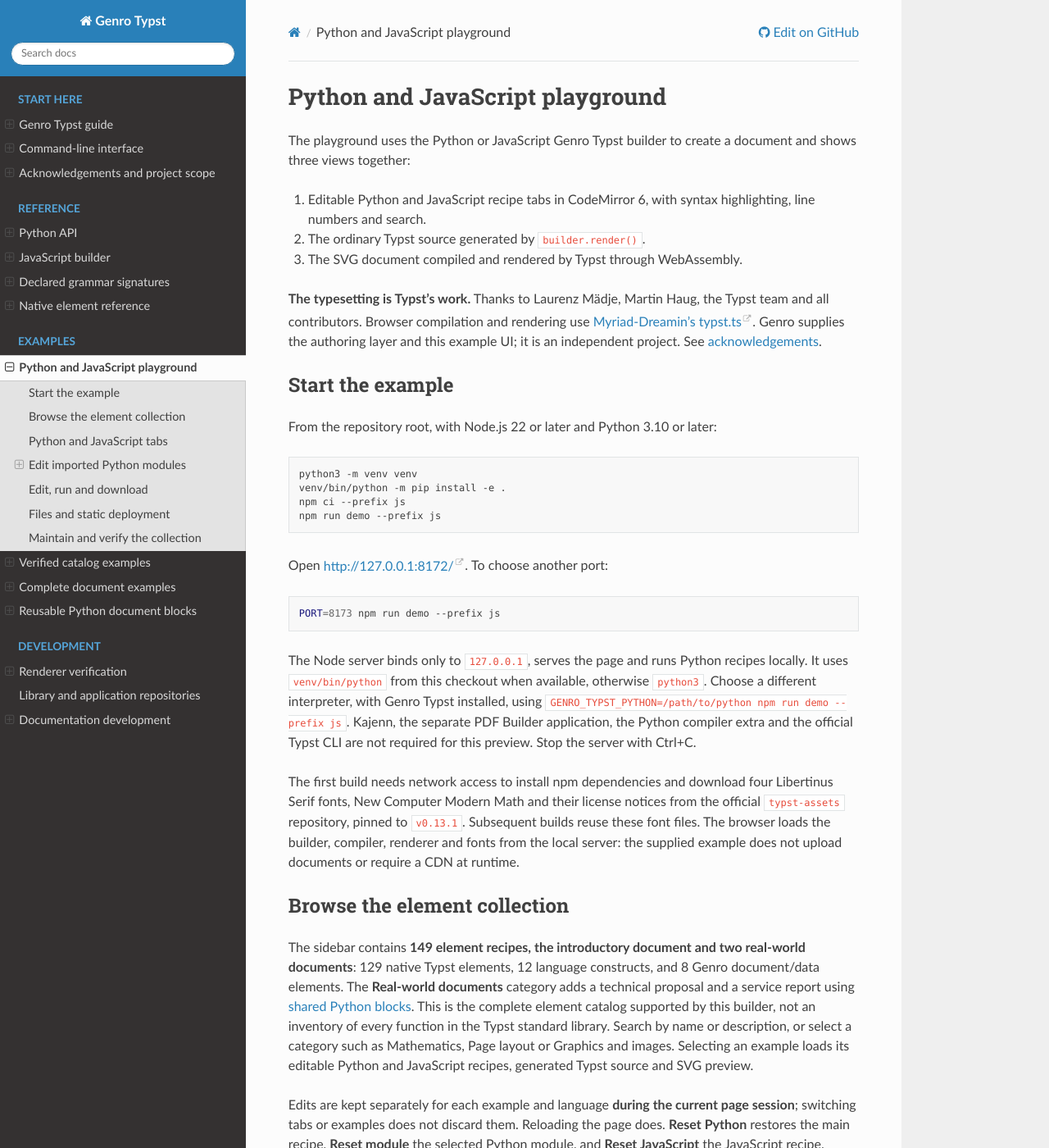
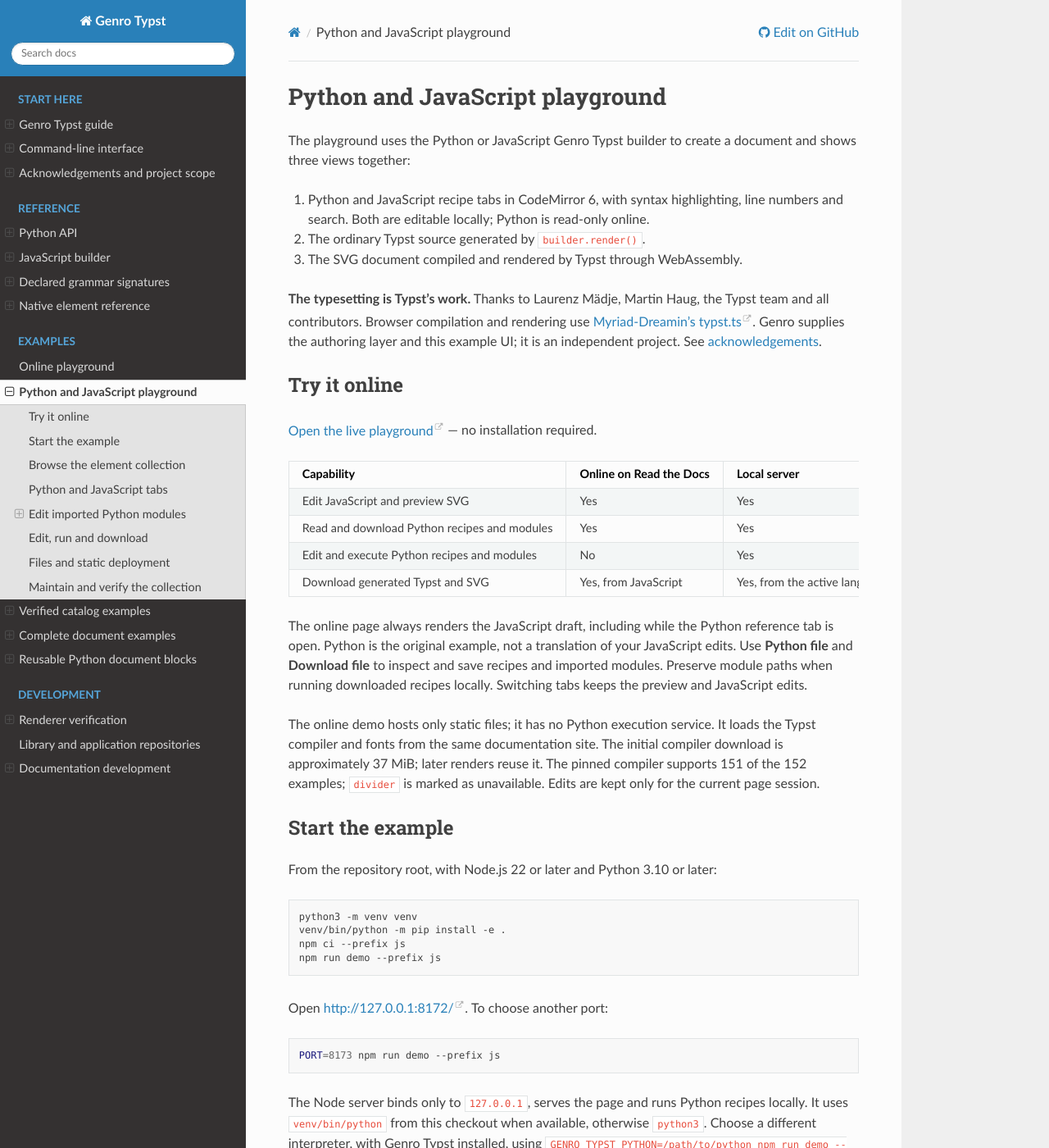
Before and after one commit to genro-org/genro-typst, a Sphinx documentation site: the page built from docs/browser.md, in a window 1280 px wide and 1400 px high. Shown: the whole window at 82% size. Built offline with Sphinx 7.4.7 and the Read the Docs theme 3.1.0, drawn with Linux system fonts in a browser that asks for light colours; some of the changed text lies outside the part shown.

Commit message:
Publish the JavaScript playground with downloadable Python on Read the Docs

````diff
--- a/docs/browser.md
+++ b/docs/browser.md
@@ -3,8 +3,8 @@
 The playground uses the Python or JavaScript Genro Typst builder to create a
 document and shows three views together:
 
-1. Editable Python and JavaScript recipe tabs in CodeMirror 6, with syntax
-   highlighting, line numbers and search.
+1. Python and JavaScript recipe tabs in CodeMirror 6, with syntax highlighting,
+   line numbers and search. Both are editable locally; Python is read-only online.
 2. The ordinary Typst source generated by `builder.render()`.
 3. The SVG document compiled and rendered by Typst through WebAssembly.
 
@@ -13,6 +13,29 @@
 [Myriad-Dreamin's typst.ts](https://github.com/Myriad-Dreamin/typst.ts).
 Genro supplies the authoring layer and this example UI; it is an independent
 project. See [acknowledgements](acknowledgements.md).
+
+## Try it online
+
+[Open the live playground](https://genro-typst.readthedocs.io/en/latest/playground/) — no installation required.
+
+| Capability | Online on Read the Docs | Local server |
+|---|---|---|
+| Edit JavaScript and preview SVG | Yes | Yes |
+| Read and download Python recipes and modules | Yes | Yes |
+| Edit and execute Python recipes and modules | No | Yes |
+| Download generated Typst and SVG | Yes, from JavaScript | Yes, from the active language |
+
+The online page always renders the JavaScript draft, including while the Python
+reference tab is open. Python is the original example, not a translation of your
+JavaScript edits. Use **Python file** and **Download file** to inspect and save
+recipes and imported modules. Preserve module paths when running downloaded
+recipes locally. Switching tabs keeps the preview and JavaScript edits.
+
+The online demo hosts only static files; it has no Python execution service.
+It loads the Typst compiler and fonts from the same documentation site. The
+initial compiler download is approximately 37 MiB; later renders reuse it.
+The pinned compiler supports 151 of the 152 examples; `divider` is marked as
+unavailable. Edits are kept only for the current page session.
 
 ## Start the example
 
@@ -80,6 +103,9 @@
 
 ## Python and JavaScript tabs
 
+The behavior below describes the local server. In the online demo, Python is
+read-only and JavaScript always drives the shared preview.
+
 Each of the 152 examples, including the introductory and real-world documents,
 has **Python** and **JavaScript** tabs above one shared Typst source panel and SVG preview.
 Switch tabs with a click or the arrow keys. Selecting a tab runs that language's
@@ -115,7 +141,7 @@
 
 ## Edit imported Python modules
 
-In the **Python** tab, use **Python file** to select the main recipe or any
+With the local server running, in the **Python** tab use **Python file** to select the main recipe or any
 included `.py` file, including package `__init__.py` files and data modules.
 Each file opens in the same CodeMirror editor. **Live preview**, **Run Python**
 and Ctrl+Enter / Command+Enter always execute the main recipe with all edited
@@ -234,12 +260,23 @@
 | `js/scripts/build-browser.mjs` | Bundle the builder and copy compiler/fonts/notices |
 | `js/scripts/serve-browser.mjs` | Local page server and Python execution API |
 
-Build separately with `npm run build:browser --prefix js`. Serve the contents
-of `js/dist/browser/` over HTTP; opening `index.html` via `file://` is not
+`npm run build:browser --prefix js` builds the local server UI in
+`js/dist/browser/`. For static hosting, use:
+
+```bash
+npm run build:playground --prefix js
+```
+
+This creates `js/dist/docs/playground/`, with editable JavaScript and read-only
+Python. Sphinx copies `js/dist/docs/` into its HTML output through
+`html_extra_path`, so the page is served at `playground/` below each documentation
+version. Read the Docs and the documentation CI job build this variant before
+Sphinx. All compiler, font, CSS and script paths are relative to the page.
+
+Serve the generated files over HTTP; opening `index.html` via `file://` is not
 supported. Keep `vendor/`, `fonts/` and the third-party notices with the page.
-Static hosting supports JavaScript previews. Python previews require the local
-server above and an installed Python package; the page explains this if the
-execution API is unavailable.
+When hosting outside Sphinx, provide a guide at `../browser.html` or adjust the
+page's documentation and local-setup links for that host.
 Generated output is ignored by Git and is not included in the library's npm
 package.
 
--- a/docs/conf.py
+++ b/docs/conf.py
@@ -1,4 +1,6 @@
 """Sphinx configuration for the public English documentation."""
+
+from pathlib import Path
 
 from genro_typst import __version__
 
@@ -33,5 +35,7 @@
 }
 html_title = f"Genro Typst {release}"
 html_static_path = []
+# The online build contains only static assets; the local Python API is never hosted.
+html_extra_path = ["../js/dist/docs"] if (Path(__file__).parent / "../js/dist/docs").is_dir() else []
 autodoc_member_order = "bysource"
 autodoc_typehints = "none"
````
Also changed, not shown: README.md (+5 -1 lines), docs/documentation.md (+11 -4 lines), docs/index.md (+10 -6 lines), docs/reusable-blocks.md (+5 -1 lines), .readthedocs.yaml, js/README.md, 6 other files.
